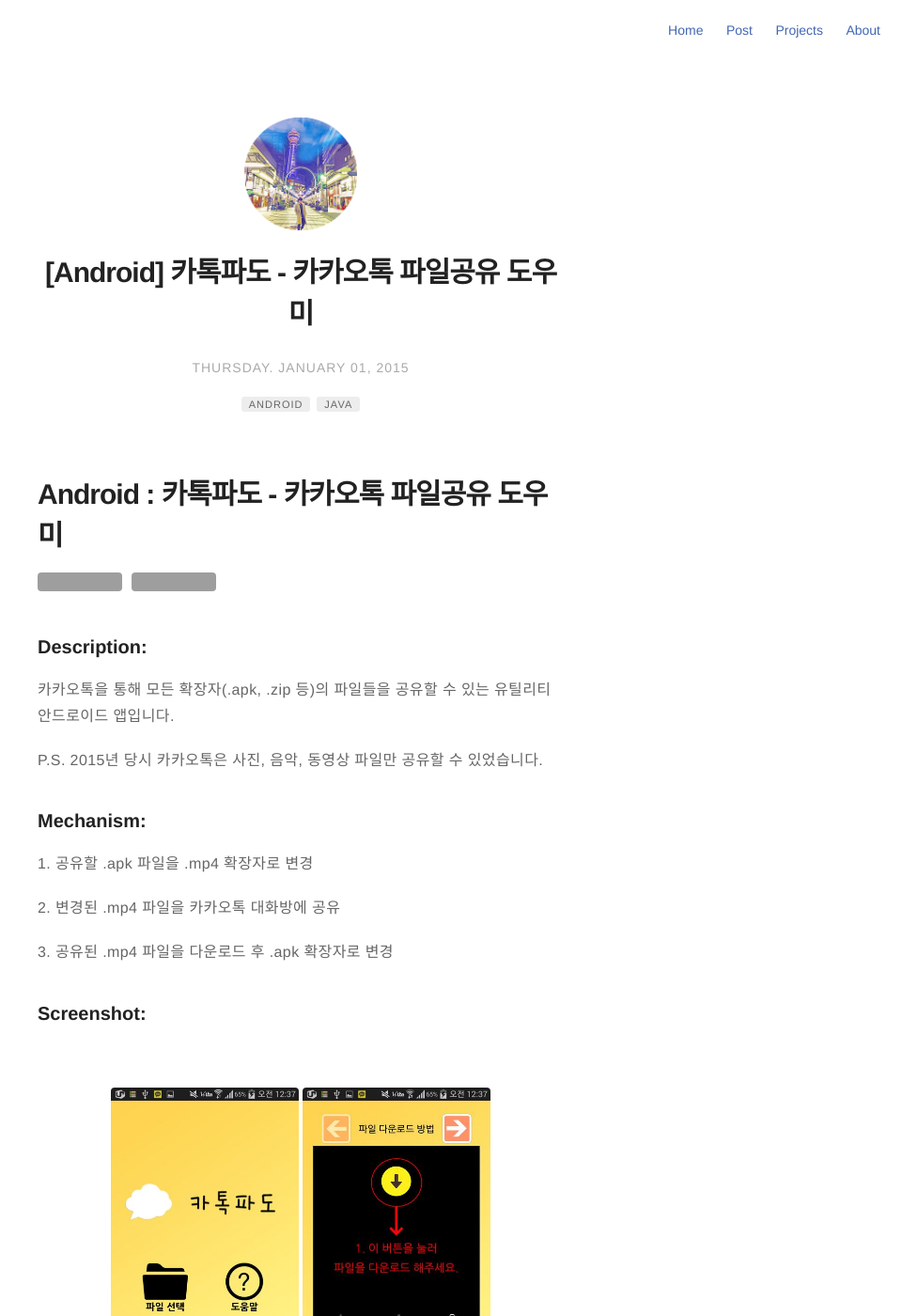
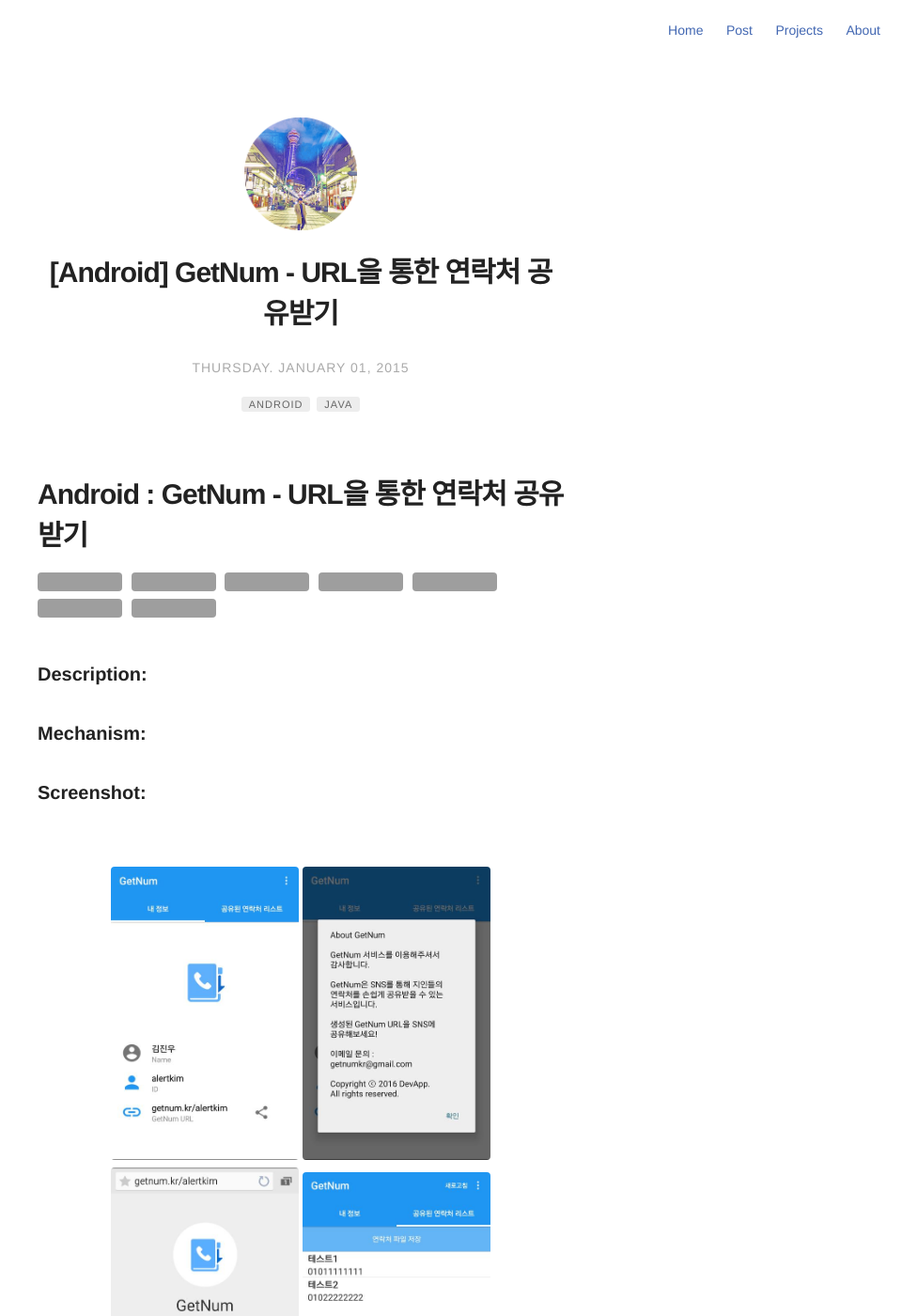
Before and after one commit to ry4nkim/ry4nkim.github.io, a Jekyll site: the page built from _posts/2015-01-01-android-getnum.markdown, in a window 1280 px wide and 1400 px high. Shown: the whole window at 94% size, without its empty margins (320-1280 px from the left). Built offline with Jekyll 4.4.1, drawn with Linux system fonts in a browser that asks for light colours; comment, search, counter and statistics services are not loaded; grey boxes are pictures that could not be loaded.

Commit message:
211121. ry4nkim. Add post - [Android] GetNum - URL을 통한 연락처 공유받기

```diff
--- a/_posts/2015-01-01-android-getnum.markdown
+++ b/_posts/2015-01-01-android-getnum.markdown
@@ -1,5 +1,5 @@
 ---
-title: "[Android] 카톡파도 - 카카오톡 파일공유 도우미"
+title: "[Android] GetNum - URL을 통한 연락처 공유받기"
 layout: post
 date: '2015-01-01 00:00:01'
 tag:
@@ -9,35 +9,37 @@
 headerImage: true
 projects: true
 hidden: true
-description: 카카오톡을 통해 모든 확장자(.apk, .zip 등)의 파일들을 공유할 수 있는 유틸리티 안드로이드 앱입니다.
+description:
 category: project
 author: ry4nkim
 ---
 
-# Android : 카톡파도 - 카카오톡 파일공유 도우미
+# Android : GetNum - URL을 통한 연락처 공유받기
 
 <p>
   <img src="https://img.shields.io/badge/Android-6bd388?style=flat-square&logo=Android&logoColor=white"/>&nbsp;
   <img src="https://img.shields.io/badge/Java-d33830?style=flat-square&logo=Java&logoColor=white"/>&nbsp;
+  <img src="https://img.shields.io/badge/PHP-7378aa?style=flat-square&logo=php&logoColor=white"/>&nbsp;
+  <img src="https://img.shields.io/badge/MySQL-2d6e8e?style=flat-square&logo=MySQL&logoColor=white"/>&nbsp;
+  <img src="https://img.shields.io/badge/JavaScript-ecd74d?style=flat-square&logo=JavaScript&logoColor=black"/>&nbsp;
+  <img src="https://img.shields.io/badge/HTML-E34F26?style=flat-square&logo=HTML5&logoColor=white"/>&nbsp;
+  <img src="https://img.shields.io/badge/CSS-1572B6?style=flat-square&logo=CSS3&logoColor=white"/>&nbsp;
 </p>
 
 ### Description:
-카카오톡을 통해 모든 확장자(.apk, .zip 등)의 파일들을 공유할 수 있는 유틸리티 안드로이드 앱입니다.
 
-P.S. 2015년 당시 카카오톡은 사진, 음악, 동영상 파일만 공유할 수 있었습니다.
 
 ### Mechanism:
-<p>1. 공유할 .apk 파일을 .mp4 확장자로 변경</p>
-<p>2. 변경된 .mp4 파일을 카카오톡 대화방에 공유</p>
-<p>3. 공유된 .mp4 파일을 다운로드 후 .apk 확장자로 변경</p>
 
 
 ### Screenshot:
 <br>
 <p align="center">
-  <img src="/assets/images/android-kakaotalk-file-share-helper/1.jpg" width="200">
-  <img src="/assets/images/android-kakaotalk-file-share-helper/3.jpg" width="200">
-  <img src="/assets/images/android-kakaotalk-file-share-helper/4.jpg" width="200">
-  <img src="/assets/images/android-kakaotalk-file-share-helper/5.jpg" width="200">
+  <img src="/assets/images/android-getnum/1.jpg" width="200">
+  <img src="/assets/images/android-getnum/2.jpg" width="200">
+  <img src="/assets/images/android-getnum/3.jpg" width="200">
+  <img src="/assets/images/android-getnum/4.jpg" width="200">
+  <img src="/assets/images/android-getnum/5.jpg" width="200">
+  <img src="/assets/images/android-getnum/6.jpg" width="200">
 </p>
 <br>
```
Also changed, not shown: assets/images/android-getnum/1.jpg (added), assets/images/android-getnum/2.jpg (added), assets/images/android-getnum/3.jpg (added), assets/images/android-getnum/4.jpg (added), assets/images/android-getnum/5.jpg (added), assets/images/android-getnum/6.jpg (added), 1 other file.
